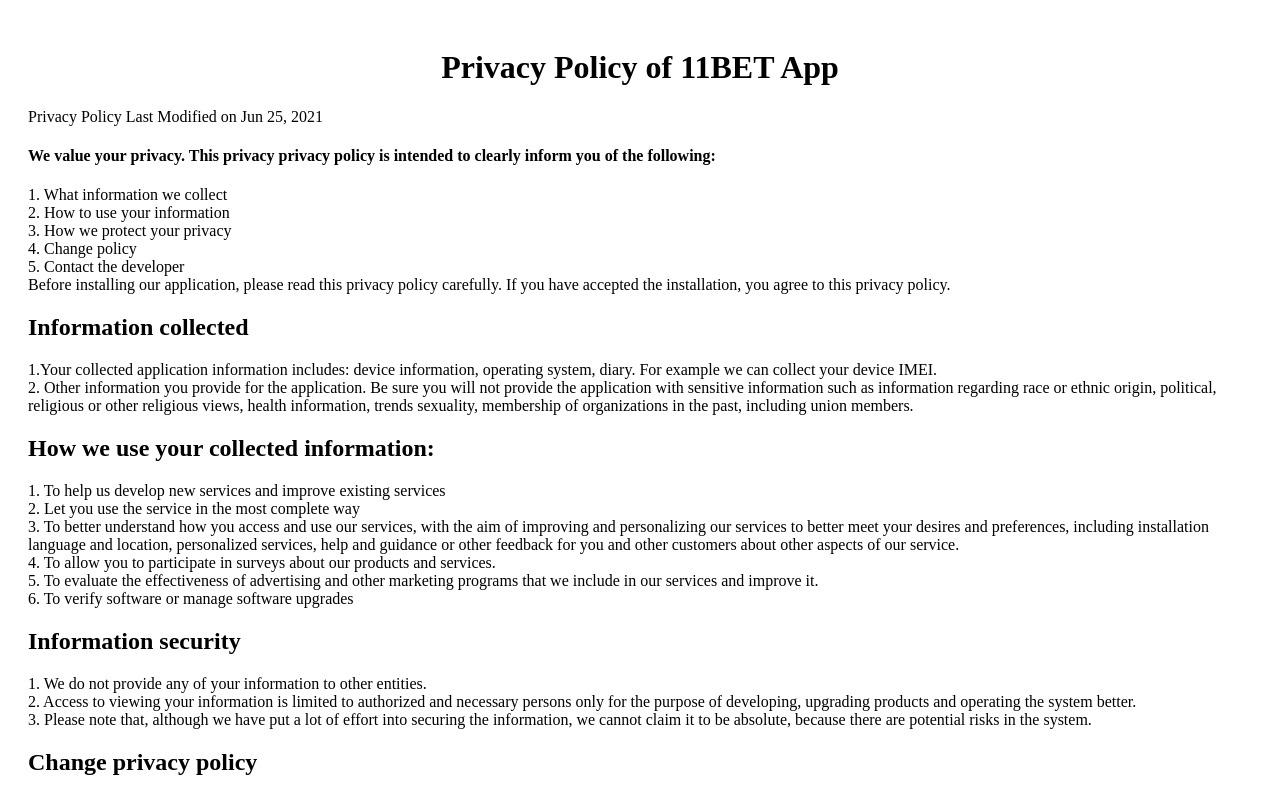
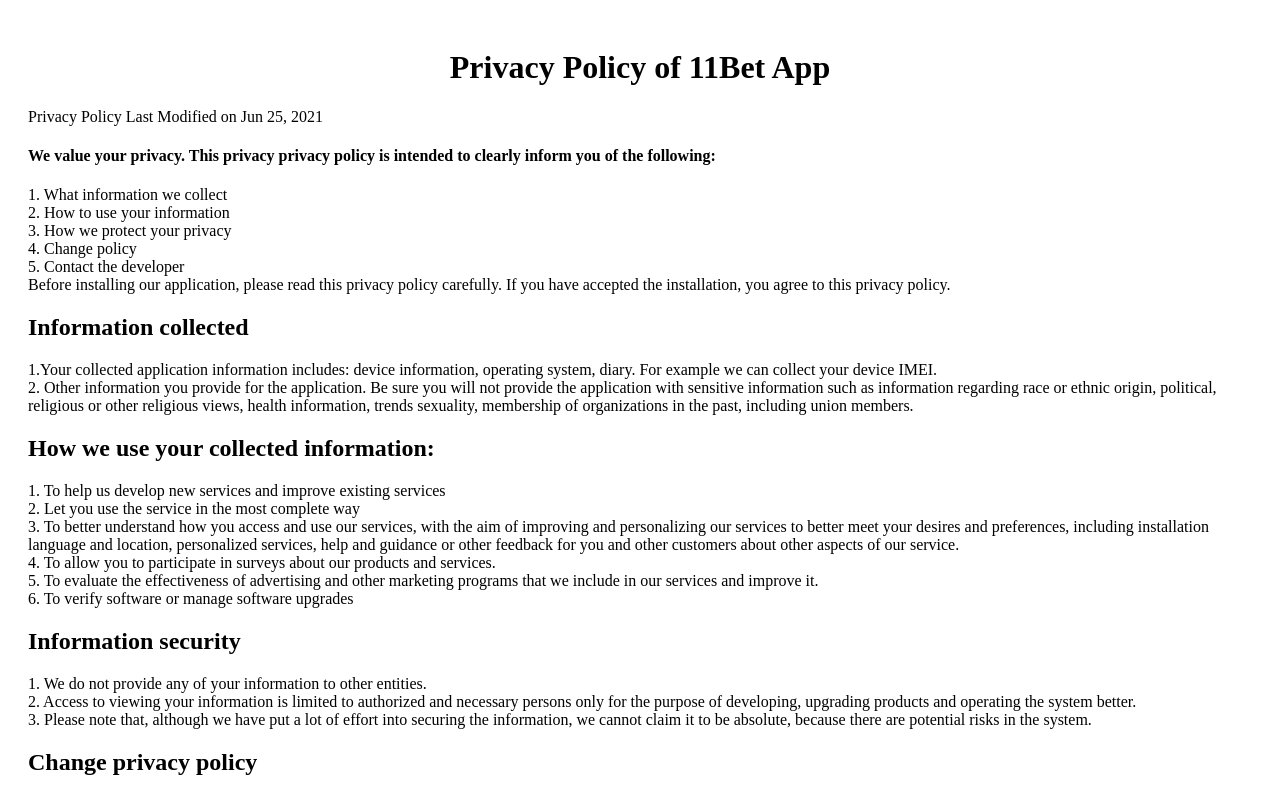
Before and after one commit to Kuzuki4799/Policy_11bet, a plain HTML site: page index.html in a window 1280 px wide. Shown: the top 796 px of the page. Drawn offline with Linux system fonts and the light colour scheme.

Commit message:
Update index.html

```diff
--- a/index.html
+++ b/index.html
@@ -6,7 +6,7 @@
 <link type="text/css" rel="stylesheet" charset="UTF-8" href="./index_files/translateelement.css"></head>
 <body>
 	<div id="content" style="padding:20px;">
-		<h1 style="text-align: center;">Privacy Policy of 11BET App</h1>
+		<h1 style="text-align: center;">Privacy Policy of 11Bet App</h1>
 		<p>Privacy Policy Last Modified on Jun 25, 2021</p>
 		<h4>We value your privacy. This privacy privacy policy is intended to clearly inform you of the following:</h4>
 			1. What information we collect<br>
```
